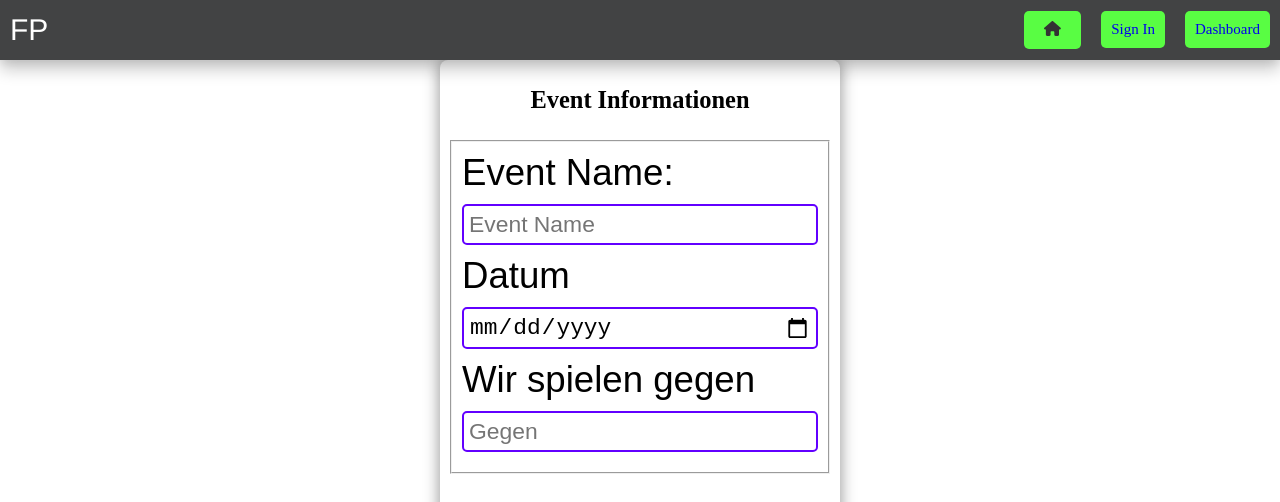
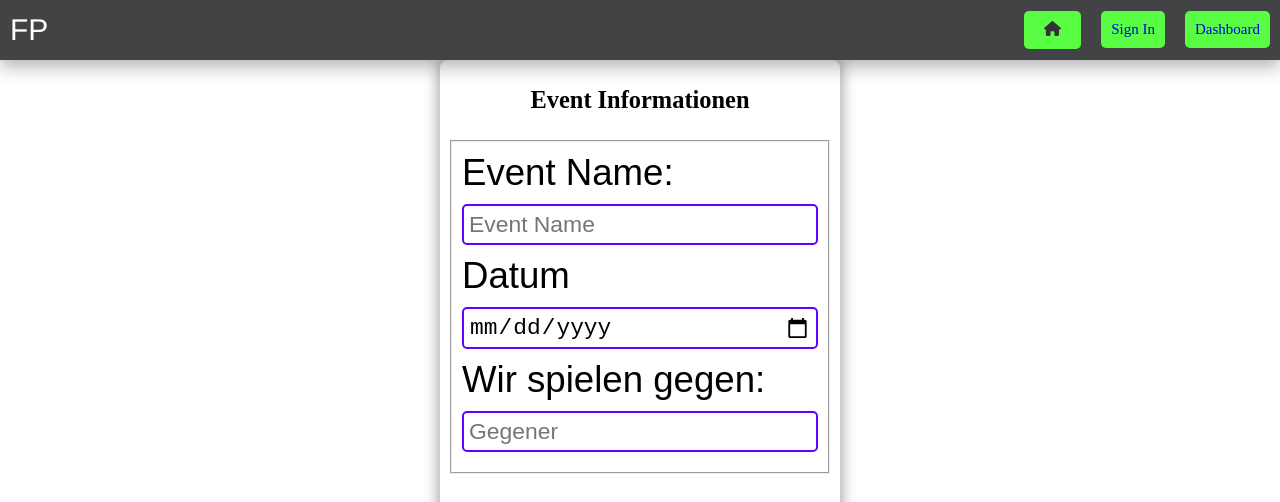
Before and after one commit to BarloGER/SportBase-Frontend, a React (Create React App) app: page /eventmultiform in a window 1280 px wide. Shown: the top 502 px of the page. Built offline with nearby package versions, Linux system fonts and the light colour scheme.

Commit message:
MODIFIED: Create editable event object in Multiform

```diff
--- a/src/components/EventInfo.js
+++ b/src/components/EventInfo.js
@@ -1,51 +1,47 @@
 import "../styles/eventInfo.css";
-import { useState } from "react";
-import { createEvent } from "../utils/createEvent";
 
-export default function EventInfo({ newEvent }) {
-  const [eventName, setEventName] = useState("");
+export default function EventInfo({ setNewEvent }) {
 
-  const formSubmission = {
-    eventName,
-  };
-
-  //function for handling the form submission
-  const handleSubmit = async (e) => {
-    e.preventDefault();
-    try {
-      const { post, error } = await createEvent(formSubmission);
-      if (error) throw error;
-      console.log(post);
-    } catch (err) {
-      console.error(err);
-    }
+  const handleInputChange = e => {
+    const { name, value } = e.target;
+    setNewEvent((prev) => ({
+      ...prev,
+      [name]: value,
+    }));
   };
 
   return (
     <main className="event-info">
       <fieldset>
-        <form onSubmit={handleSubmit}>
+        {/* <form onSubmit={handleSubmit}> */}
+        <form>
           <label>
             Event Name:
             <input
               type="text"
-              name="event-name"
+              name="eventName"
               placeholder="Event Name"
-              value={eventName}
-              onChange={(e) => setEventName(e.target.value)}
+              onChange={(e) => handleInputChange(e)}
               required
             ></input>
           </label>
           <label>
             Datum
-            <input type="date" name="date" placeholder="Datum" required></input>
+            <input
+              type="date"
+              name="date"
+              placeholder="Datum"
+              onChange={(e) => handleInputChange(e)}
+              required
+            ></input>
           </label>
           <label>
-            Wir spielen gegen
+            Wir spielen gegen:
             <input
               type="text"
-              name="enemy"
-              placeholder="Gegen"
+              name="opponent"
+              placeholder="Gegener"
+              onChange={(e) => handleInputChange(e)}
               required
             ></input>
           </label>
--- a/src/components/EventMultiForm.js
+++ b/src/components/EventMultiForm.js
@@ -2,6 +2,7 @@ import React, { useState } from "react";
 import EventInfo from "./EventInfo";
 import Player from "./Player";
 import Reserve from "./Reserve";
+import Fields from "./Fields";
 import "../styles/eventMultiForm.css";
 import { DndProvider } from 'react-dnd'
 import { HTML5Backend } from 'react-dnd-html5-backend'
@@ -9,6 +10,12 @@ import DnDField from './DnDField';
 
 export default function EventMultiForm() {
   const [page, setPage] = useState(0);
+  const [newEvent, setNewEvent] = useState({
+    eventName: '',
+    date: '',
+    createdAt: '',
+    opponent: ''
+  });
 
   const FormTitles = [
     "Event Informationen",
@@ -19,12 +26,11 @@ export default function EventMultiForm() {
 
   const PageDisplay = () => {
     if (page === 0) {
-      return <EventInfo />;
+      return <EventInfo setNewEvent={setNewEvent} />;
     } else if (page === 1) {
       return <Player />;
     } else if (page === 2) {
       return <Reserve />;
-      // } else return <Fields />;
     } else return <DndProvider backend={HTML5Backend}><DnDField /></DndProvider>;
   };
 
@@ -52,7 +58,7 @@ export default function EventMultiForm() {
           <div className="body">{PageDisplay()}</div>
           <div className="footer">
             <button
-              disabled={page === 0}
+              disabled={page == 0}
               onClick={() => {
                 setPage((currPage) => currPage - 1);
               }}
```
